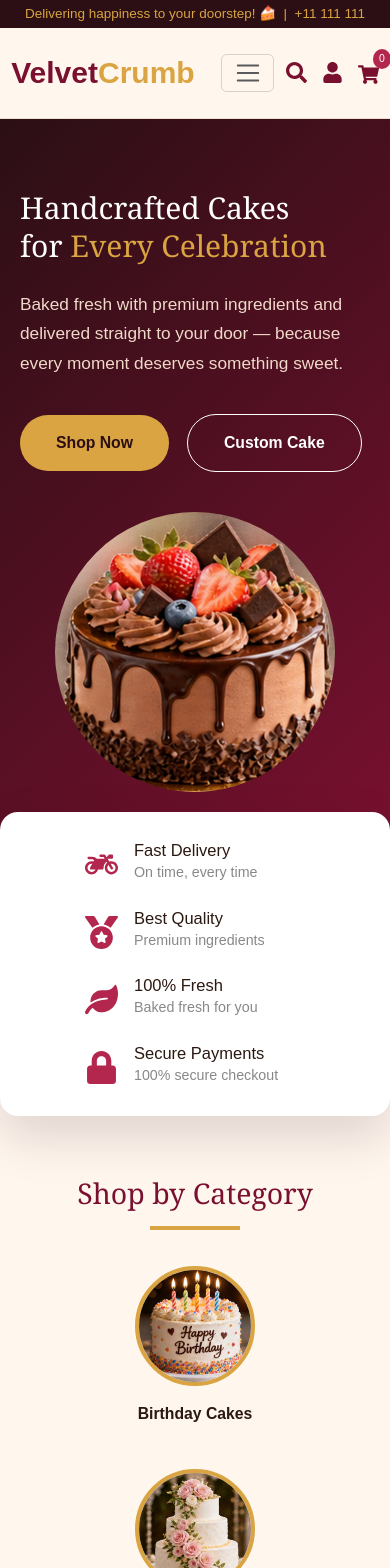
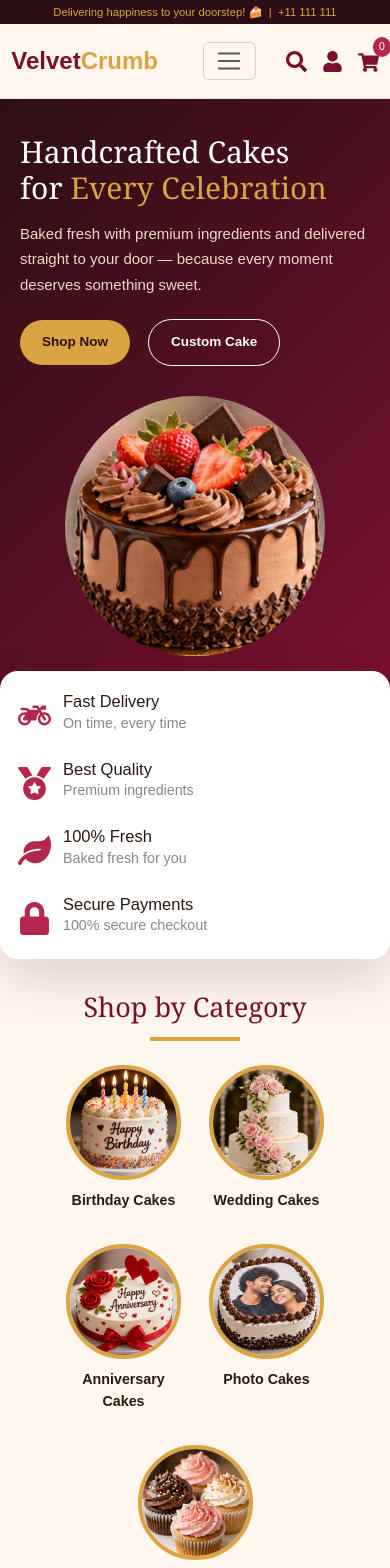
Before and after one commit to abhiasus/Cake-shop, a React (Vite) app: page / in a window 390 px wide. Shown: the top 1568 px of the page. Built offline with nearby package versions, Linux system fonts and the light colour scheme.

Commit message:
initial commit

```diff
--- a/src/assets/style/style.css
+++ b/src/assets/style/style.css
@@ -1,3 +1,14 @@
+
+/* ==========================================
+   VELVETCRUMB - CAKE SHOP
+   Complete Responsive Stylesheet
+========================================== */
+
+
+/* ==========================================
+   ROOT VARIABLES
+========================================== */
+
 :root {
     --primary: #B3264D;
     --primary-dark: #7A1030;
@@ -9,9 +20,9 @@
 }
 
 
-/* ==============================
+/* ==========================================
    GLOBAL STYLES
-============================== */
+========================================== */
 
 * {
     box-sizing: border-box;
@@ -19,6 +30,7 @@
 
 html {
     font-size: 17px;
+    scroll-behavior: smooth;
 }
 
 body {
@@ -41,9 +53,9 @@ a {
 }
 
 
-/* ==============================
+/* ==========================================
    CONTAINER
-============================== */
+========================================== */
 
 .container {
     max-width: 1600px !important;
@@ -53,9 +65,9 @@ a {
 }
 
 
-/* ==============================
+/* ==========================================
    TOP STRIP
-============================== */
+========================================== */
 
 .top-strip {
     background: var(--dark-bg);
@@ -65,14 +77,14 @@ a {
 }
 
 
-/* ==============================
+/* ==========================================
    NAVBAR
-============================== */
+========================================== */
 
 .main-nav {
     background: var(--cream);
     border-bottom: 1px solid #eadfd3;
-    padding: 18px 0 !important;
+    padding: 14px 0 !important;
 }
 
 .brand-logo {
@@ -117,19 +129,24 @@ a {
 }
 
 
-/* ==============================
+/* ==========================================
    HERO SECTION
-============================== */
+========================================== */
 
 .hero-section {
-    background: linear-gradient(135deg, var(--dark-bg), var(--primary-dark));
-    padding: 70px 0;
+    background: linear-gradient(
+        135deg,
+        var(--dark-bg),
+        var(--primary-dark)
+    );
+
+    padding: 45px 0;
 }
 
 .hero-title {
     color: #fff;
-    font-size: 3.6rem;
-    line-height: 1.25;
+    font-size: 3.2rem;
+    line-height: 1.2;
 }
 
 .hero-title span {
@@ -138,18 +155,21 @@ a {
 
 .hero-sub {
     color: #f1d9c9;
-    margin: 26px 0 36px;
+    margin: 18px 0 24px;
     max-width: 560px;
     font-size: 1.15rem;
     line-height: 1.7;
 }
+
+
+/* Hero Buttons */
 
 .hero-btns .btn-primary-custom {
     background: var(--gold);
     border: none;
     color: var(--dark-bg);
     font-weight: 600;
-    padding: 16px 36px;
+    padding: 14px 32px;
     border-radius: 30px;
     margin-right: 18px;
     font-size: 1.05rem;
@@ -159,7 +179,7 @@ a {
     background: transparent;
     border: 1px solid #fff;
     color: #fff;
-    padding: 16px 36px;
+    padding: 14px 32px;
     border-radius: 30px;
     font-weight: 600;
     font-size: 1.05rem;
@@ -169,8 +189,8 @@ a {
 /* Hero Image */
 
 .hero-img-wrap {
-    width: 460px;
-    height: 460px;
+    width: 400px;
+    height: 400px;
     max-width: 100%;
     margin: 0 auto;
     border-radius: 50%;
@@ -194,12 +214,12 @@ a {
 }
 
 
-/* ==============================
+/* ==========================================
    TRUST STRIP
-============================== */
+========================================== */
 
 .trust-strip {
-    margin-top: -50px;
+    margin-top: -35px;
     position: relative;
     z-index: 3;
 }
@@ -213,14 +233,14 @@ a {
     flex-wrap: wrap;
     justify-content: space-around;
 
-    padding: 26px 28px;
-    gap: 18px;
+    padding: 20px 24px;
+    gap: 16px;
 }
 
 .trust-item {
     display: flex;
     align-items: center;
-    gap: 16px;
+    gap: 12px;
     min-width: 220px;
 }
 
@@ -241,12 +261,12 @@ a {
 }
 
 
-/* ==============================
+/* ==========================================
    COMMON SECTIONS
-============================== */
+========================================== */
 
 .section-pad {
-    padding: 60px 20px;
+    padding: 42px 20px;
 }
 
 .bg-alt {
@@ -255,10 +275,10 @@ a {
 
 .section-title {
     text-align: center;
-    margin-bottom: 36px;
+    margin-bottom: 28px;
     position: relative;
     color: var(--primary-dark);
-    font-size: 2.2rem;
+    font-size: 2.1rem;
 }
 
 .section-title:after {
@@ -267,29 +287,29 @@ a {
     width: 90px;
     height: 4px;
     background: var(--gold);
-    margin: 16px auto 0;
+    margin: 14px auto 0;
 }
 
 
-/* ==============================
+/* ==========================================
    CATEGORIES
-============================== */
+========================================== */
 
 .cats-wrap {
     display: flex;
     flex-wrap: wrap;
     justify-content: center;
-    gap: 28px;
+    gap: 22px;
 }
 
 .cat-item {
     text-align: center;
-    width: 170px;
+    width: 145px;
 }
 
 .cat-circle {
-    width: 160px;
-    height: 160px;
+    width: 135px;
+    height: 135px;
     border-radius: 50%;
     overflow: hidden;
     border: 4px solid var(--gold);
@@ -309,25 +329,25 @@ a {
 }
 
 .cat-item p {
-    margin-top: 16px;
+    margin-top: 10px;
     font-weight: 600;
     font-size: 1.05rem;
 }
 
 
-/* ==============================
-   PRODUCTS
-============================== */
+/* ==========================================
+   PRODUCTS / BEST SELLERS
+========================================== */
 
 .products-wrap {
     display: flex;
     flex-wrap: wrap;
     justify-content: center;
-    gap: 24px;
+    gap: 22px;
 }
 
 .product-card {
-    width: 300px;
+    width: 270px;
     background: #fff;
     border-radius: 16px;
     overflow: hidden;
@@ -336,13 +356,13 @@ a {
 }
 
 .product-card:hover {
-    transform: translateY(-10px);
+    transform: translateY(-8px);
 }
 
 .product-img-wrap {
     position: relative;
     width: 100%;
-    height: 260px;
+    height: 210px;
     overflow: hidden;
 }
 
@@ -352,6 +372,9 @@ a {
     object-fit: cover;
     display: block;
 }
+
+
+/* Wishlist Button */
 
 .wishlist-btn {
     position: absolute;
@@ -370,20 +393,25 @@ a {
     justify-content: center;
 
     color: var(--primary);
+    cursor: pointer;
 }
 
+
+/* Product Information */
+
 .product-info {
-    padding: 22px;
+    padding: 16px;
 }
 
 .product-info h6 {
     font-size: 1.2rem;
+    margin-bottom: 6px;
 }
 
 .stars {
     color: var(--gold);
     font-size: 1rem;
-    margin: 10px 0;
+    margin: 6px 0;
 }
 
 .stars .empty {
@@ -393,9 +421,12 @@ a {
 .price {
     font-weight: 700;
     color: var(--primary-dark);
-    margin-bottom: 16px;
+    margin-bottom: 10px;
     font-size: 1.2rem;
 }
+
+
+/* Primary Button */
 
 .btn-primary-custom {
     background: var(--primary);
@@ -405,31 +436,43 @@ a {
     padding: 14px;
     border-radius: 10px;
     font-size: 1.02rem;
+    cursor: pointer;
+    transition: background .2s;
+}
+
+.btn-primary-custom:hover {
+    background: var(--primary-dark);
+    color: #fff;
 }
 
 
-/* ==============================
+/* ==========================================
    CUSTOM CAKE BANNER
-============================== */
+========================================== */
 
 .custom-banner {
-    background: linear-gradient(135deg, var(--primary-dark), var(--primary));
-    margin: 16px 48px;
+    background: linear-gradient(
+        135deg,
+        var(--primary-dark),
+        var(--primary)
+    );
+
+    margin: 12px 35px;
     border-radius: 20px;
-    padding: 48px 50px;
+    padding: 35px 40px;
 }
 
 .banner-inner {
     display: flex;
     align-items: center;
     justify-content: space-between;
-    gap: 40px;
+    gap: 25px;
     flex-wrap: wrap;
 }
 
 .banner-text h2 {
     color: #fff;
-    font-size: 2.5rem;
+    font-size: 2.2rem;
 }
 
 .banner-text h2 span {
@@ -438,7 +481,7 @@ a {
 
 .banner-text p {
     color: #f1d9c9;
-    margin: 20px 0 30px;
+    margin: 12px 0 20px;
     font-size: 1.1rem;
 }
 
@@ -446,15 +489,21 @@ a {
     background: #fff;
     color: var(--primary-dark);
     font-weight: 600;
-    padding: 16px 32px;
+    padding: 14px 30px;
     border-radius: 30px;
     display: inline-block;
     font-size: 1.05rem;
+    transition: .2s;
+}
+
+.btn-light-custom:hover {
+    background: var(--gold);
+    color: var(--dark-bg);
 }
 
 .banner-img {
-    width: 340px;
-    height: 300px;
+    width: 270px;
+    height: 220px;
     flex-shrink: 0;
 }
 
@@ -465,26 +514,26 @@ a {
 }
 
 
-/* ==============================
+/* ==========================================
    FOOTER
-============================== */
+========================================== */
 
 .site-footer {
     background: var(--dark-bg);
     color: #f1d9c9;
-    padding: 44px 48px 20px;
+    padding: 38px 35px 18px;
 }
 
 .footer-grid {
     display: flex;
     flex-wrap: wrap;
-    gap: 32px;
+    gap: 28px;
     justify-content: space-between;
 }
 
 .footer-grid h6 {
     color: #fff;
-    margin-bottom: 18px;
+    margin-bottom: 12px;
     font-size: 1.1rem;
 }
 
@@ -495,7 +544,7 @@ a {
 }
 
 .footer-grid ul li {
-    margin-bottom: 10px;
+    margin-bottom: 7px;
     font-size: 1rem;
 }
 
@@ -511,10 +560,13 @@ a {
     font-size: 1rem;
 }
 
+
+/* Social Icons */
+
 .social-icons {
     display: flex;
     gap: 16px;
-    margin-top: 18px;
+    margin-top: 12px;
 }
 
 .social-icons a {
@@ -536,6 +588,9 @@ a {
     color: var(--dark-bg);
 }
 
+
+/* Newsletter */
+
 .newsletter-form {
     display: flex;
     margin-top: 12px;
@@ -556,21 +611,25 @@ a {
     padding: 0 20px;
     border-radius: 0 6px 6px 0;
     font-weight: 600;
+    cursor: pointer;
 }
+
+
+/* Footer Bottom */
 
 .footer-bottom {
     text-align: center;
-    margin-top: 46px;
-    padding-top: 24px;
+    margin-top: 28px;
+    padding-top: 18px;
     border-top: 1px solid rgba(255, 255, 255, .1);
     font-size: .95rem;
     color: #cdb6a5;
 }
 
 
-/* ==============================
+/* ==========================================
    LARGE DESKTOP
-============================== */
+========================================== */
 
 @media (min-width: 1600px) {
 
@@ -579,16 +638,16 @@ a {
     }
 
     .hero-img-wrap {
-        width: 620px;
-        height: 620px;
+        width: 440px;
+        height: 440px;
     }
 
 }
 
 
-/* ==============================
-   LAPTOP / TABLET
-============================== */
+/* ==========================================
+   LAPTOP
+========================================== */
 
 @media (max-width: 1399px) {
 
@@ -600,14 +659,14 @@ a {
 }
 
 
-/* ==============================
+/* ==========================================
    TABLET
-============================== */
+========================================== */
 
 @media (max-width: 991px) {
 
     .hero-section {
-        padding: 70px 0;
+        padding: 45px 0;
     }
 
     .hero-title {
@@ -615,14 +674,23 @@ a {
     }
 
     .hero-img-wrap {
-        width: 360px;
-        height: 360px;
-        margin-top: 40px;
+        width: 340px;
+        height: 340px;
+        margin-top: 20px;
     }
 
     .custom-banner {
-        margin: 20px;
-        padding: 50px 30px;
+        margin: 15px;
+        padding: 30px;
+    }
+
+    .banner-img {
+        width: 240px;
+        height: 200px;
+    }
+
+    .section-pad {
+        padding: 38px 15px;
     }
 
     .section-title {
@@ -634,12 +702,16 @@ a {
         padding-right: 20px;
     }
 
+    .footer-grid {
+        gap: 24px;
+    }
+
 }
 
 
-/* ==============================
+/* ==========================================
    MOBILE
-============================== */
+========================================== */
 
 @media (max-width: 575px) {
 
@@ -647,23 +719,120 @@ a {
         font-size: 15px;
     }
 
+    .top-strip {
+        font-size: .75rem;
+    }
+
+    .brand-logo {
+        font-size: 1.6rem;
+    }
+
+    .hero-section {
+        padding: 35px 0;
+    }
+
     .hero-title {
         font-size: 2rem;
     }
 
+    .hero-sub {
+        font-size: 1rem;
+        margin: 15px 0 22px;
+    }
+
     .hero-img-wrap {
-        width: 280px;
-        height: 280px;
+        width: 260px;
+        height: 260px;
+    }
+
+    .hero-btns .btn-primary-custom,
+    .hero-btns .btn-outline-custom {
+        padding: 12px 22px;
+        font-size: .9rem;
+        margin-bottom: 10px;
+    }
+
+    .trust-strip {
+        margin-top: -20px;
+    }
+
+    .trust-inner {
+        padding: 18px;
+        gap: 18px;
+    }
+
+    .trust-item {
+        min-width: 100%;
+        justify-content: flex-start;
+    }
+
+    .section-pad {
+        padding: 32px 12px;
+    }
+
+    .section-title {
+        font-size: 1.8rem;
+        margin-bottom: 24px;
+    }
+
+    .cats-wrap {
+        gap: 18px;
+    }
+
+    .cat-item {
+        width: 125px;
     }
 
     .cat-circle {
-        width: 120px;
-        height: 120px;
+        width: 115px;
+        height: 115px;
+    }
+
+    .cat-item p {
+        font-size: .95rem;
+    }
+
+    .products-wrap {
+        gap: 18px;
     }
 
     .product-card {
         width: 100%;
-        max-width: 320px;
+        max-width: 300px;
+    }
+
+    .product-img-wrap {
+        height: 210px;
+    }
+
+    .custom-banner {
+        margin: 10px;
+        padding: 25px 18px;
+    }
+
+    .banner-text h2 {
+        font-size: 1.9rem;
+    }
+
+    .banner-text p {
+        font-size: 1rem;
+    }
+
+    .banner-img {
+        width: 100%;
+        height: 200px;
+    }
+
+    .site-footer {
+        padding: 35px 20px 18px;
+    }
+
+    .footer-grid {
+        gap: 25px;
+    }
+
+    .footer-bottom {
+        font-size: .85rem;
     }
 
 }
```
